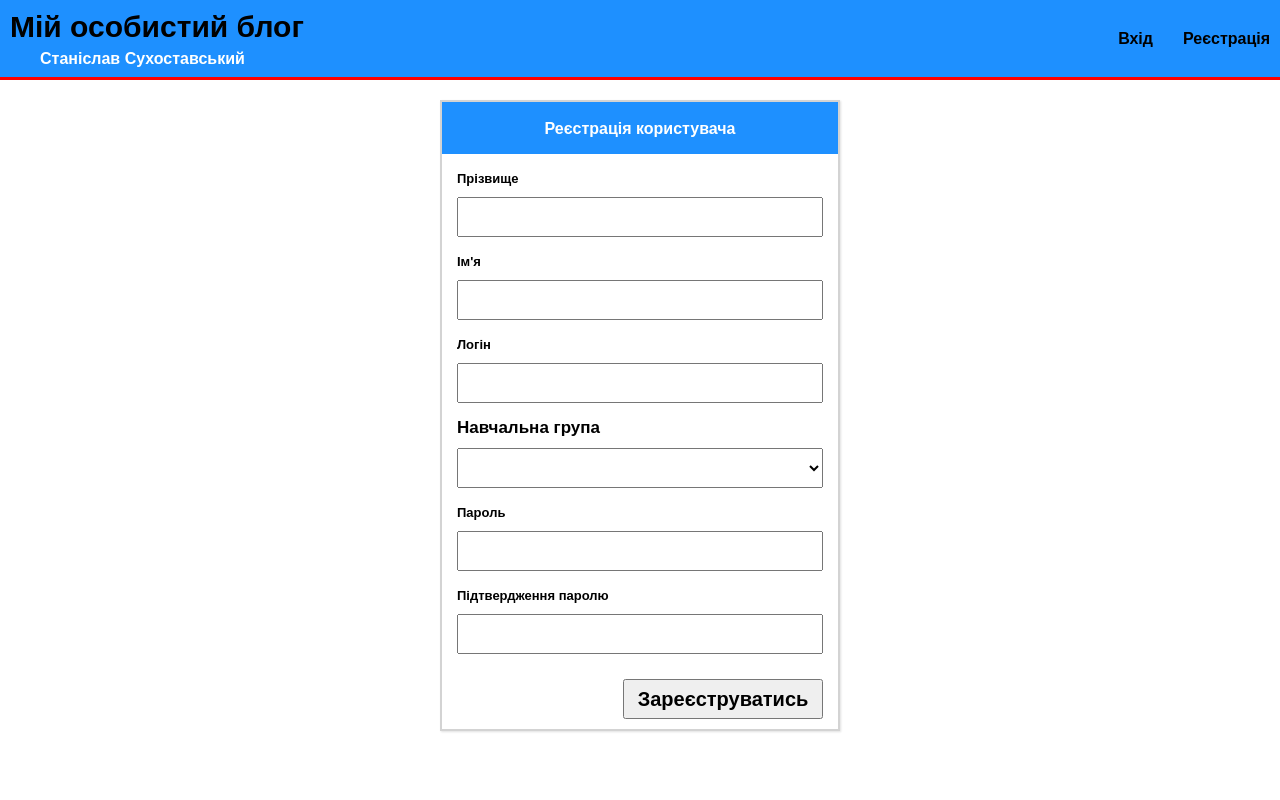
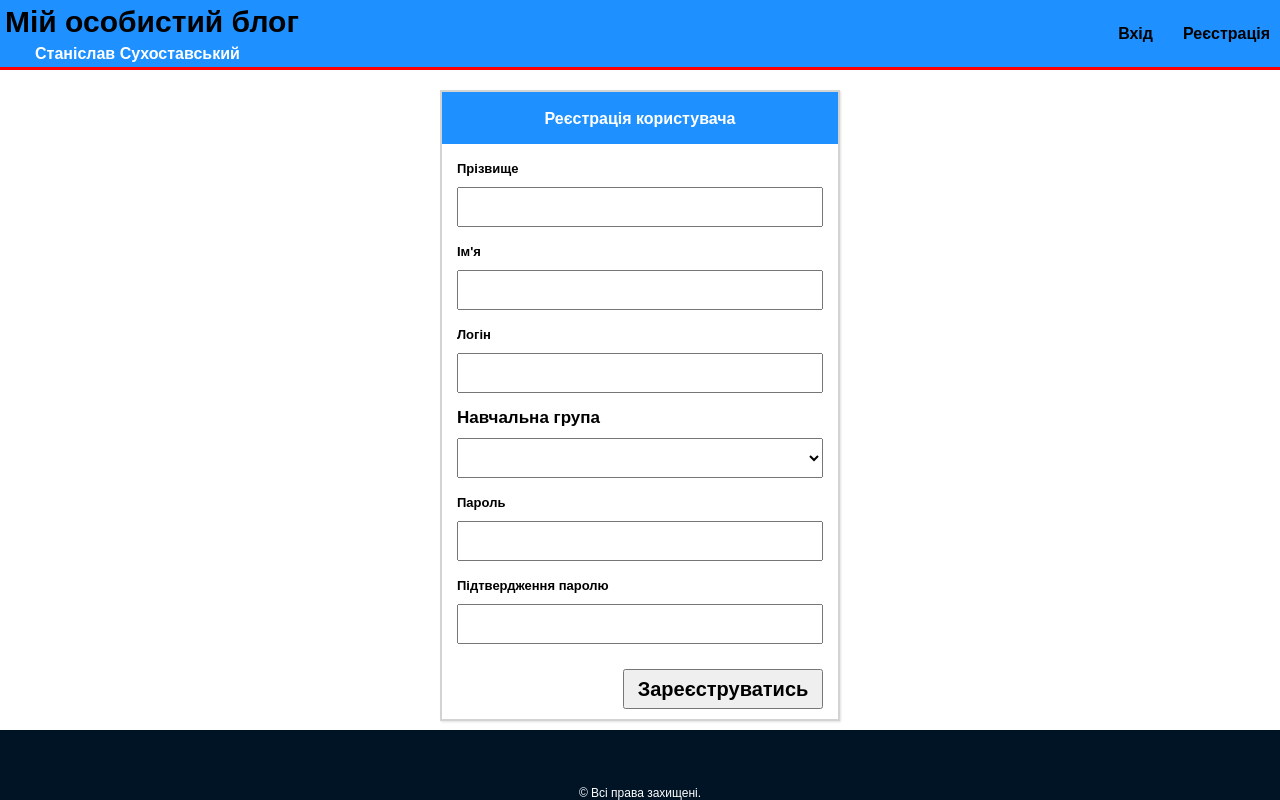
Before and after one commit to Stanislav22219/LabRab13, a plain HTML site: page LabRab13/register.html in a window 1280 px wide. Drawn offline with Linux system fonts and the light colour scheme.

Commit message:
Version 1.0.1

```diff
--- a/LabRab13/register.html
+++ b/LabRab13/register.html
@@ -2,7 +2,7 @@
 <html lang="uk">
 <head>
     <meta charset="UTF-8">
-    <title>Блог</title>
+    <title>Реєстрація</title>
     <link rel="stylesheet" href="style.css">
 </head>
 <body>
@@ -52,10 +52,12 @@
                 <input type="password" id="rpswrd">
             </div>
             <div>
-                <input class="submit" type="submit" value="Зареєструватись">
+                <a href="git_commands.html"><input class="submit" type="submit" value="Зареєструватись"></a>
             </div>
         </div>
     </main>
-    <footer></footer>
+    <footer>
+        <span>© Всі права захищені.</span>
+    </footer>
 </body>
 </html>
--- a/LabRab13/style.css
+++ b/LabRab13/style.css
@@ -17,7 +17,7 @@ a:hover{
 }
 header {
     width: 100%;
-    height: 80px;
+    height: 70px;
     display: block;
     background-color: dodgerblue;
     border-bottom:  3px solid red;
@@ -27,7 +27,7 @@ header {
     height: 100%;
     display: table;
     margin: 0 auto;
-    padding: 10px;
+    padding: 5px;
 }
 .left_header span{
     display: table-row;
@@ -100,3 +100,22 @@ main .form input,select{
     float: right;
     margin-bottom: 10px;
 }
+.submit:hover{
+    cursor: pointer;
+}
+footer{
+    width: 100%;
+    height: 70px;
+    display: table;
+    background-color: #001426;
+    position: absolute;
+    bottom: 0px;
+    text-align: center;
+}
+footer span{
+    display: table-cell;
+    color: white;
+    font-size: 12px;
+    font-weight: normal;
+    vertical-align: bottom;
+}
```
